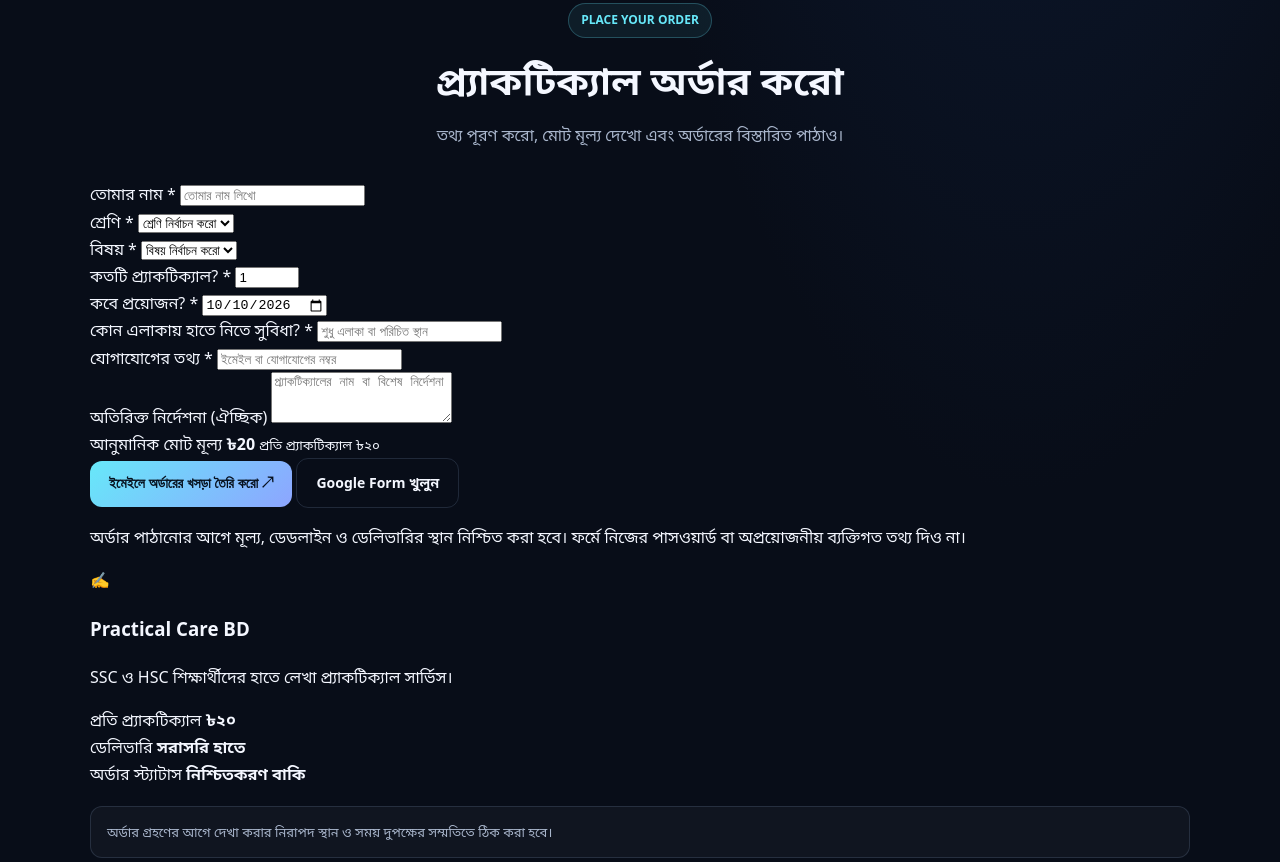
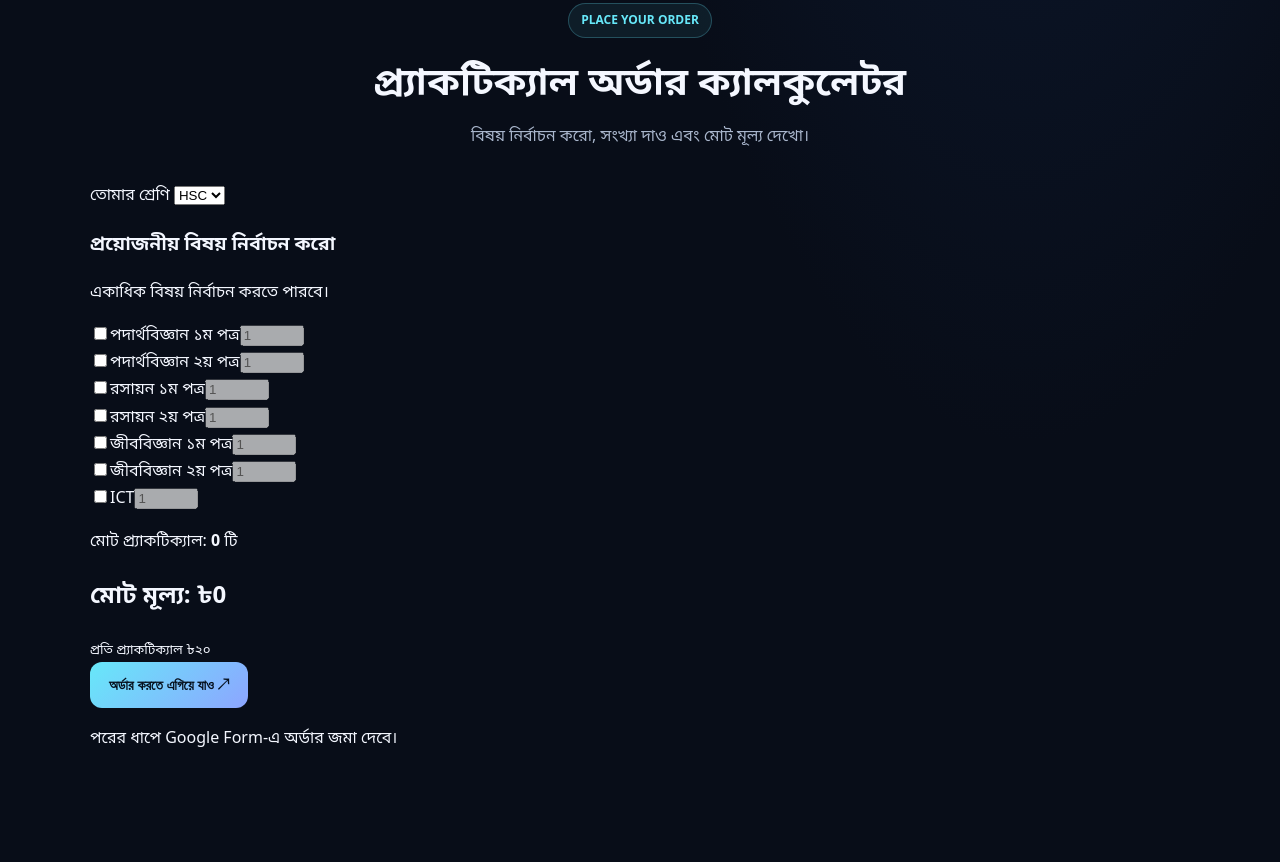
Before and after one commit to SaYADaT-MaX/practical-care-bd, a plain HTML site: page index.html in a window 1280 px wide. Shown: the part 1631-2493 px from the top of the page. Drawn offline with Linux system fonts and the light colour scheme.

Commit message:
Update index.html

```diff
--- a/index.html
+++ b/index.html
@@ -435,120 +435,173 @@
   <div class="container">
     <div class="section-head">
       <span class="eyebrow">PLACE YOUR ORDER</span>
-      <h2>প্র্যাকটিক্যাল অর্ডার করো</h2>
-      <p>তথ্য পূরণ করো, মোট মূল্য দেখো এবং অর্ডারের বিস্তারিত পাঠাও।</p>
+      <h2>প্র্যাকটিক্যাল অর্ডার ক্যালকুলেটর</h2>
+      <p>বিষয় নির্বাচন করো, সংখ্যা দাও এবং মোট মূল্য দেখো।</p>
     </div>
 
-    <div class="order-layout">
-      <form id="practicalOrderForm" class="order-form">
-        <div class="form-field">
-          <label for="customerName">তোমার নাম *</label>
-          <input id="customerName" name="customerName"
-                 required maxlength="80" autocomplete="name"
-                 placeholder="তোমার নাম লিখো">
-        </div>
+    <div class="order-form">
+      <label for="orderClass">তোমার শ্রেণি</label>
+      <select id="orderClass">
+        <option value="HSC">HSC</option>
+        <option value="SSC">SSC</option>
+      </select>
 
-        <div class="form-field">
-          <label for="classLevel">শ্রেণি *</label>
-          <select id="classLevel" name="classLevel" required>
-            <option value="">শ্রেণি নির্বাচন করো</option>
-            <option>SSC</option>
-            <option>HSC</option>
-          </select>
-        </div>
+      <h3>প্রয়োজনীয় বিষয় নির্বাচন করো</h3>
+      <p>একাধিক বিষয় নির্বাচন করতে পারবে।</p>
 
-        <div class="form-field">
-          <label for="subject">বিষয় *</label>
-          <select id="subject" name="subject" required>
-            <option value="">বিষয় নির্বাচন করো</option>
-            <option>পদার্থবিজ্ঞান</option>
-            <option>রসায়ন</option>
-            <option>জীববিজ্ঞান</option>
-            <option>ICT</option>
-            <option>অন্যান্য</option>
-          </select>
-        </div>
+      <div id="subjectList"></div>
 
-        <div class="form-field">
-          <label for="quantity">কতটি প্র্যাকটিক্যাল? *</label>
-          <input id="quantity" name="quantity" type="number"
-                 min="1" max="100" step="1" value="1" required>
-        </div>
+      <div class="order-total">
+        <p>মোট প্র্যাকটিক্যাল: <strong id="totalCount">0</strong> টি</p>
+        <h2>মোট মূল্য: <span id="totalPrice">৳০</span></h2>
+        <small>প্রতি প্র্যাকটিক্যাল ৳২০</small>
+      </div>
 
-        <div class="form-field">
-          <label for="deadline">কবে প্রয়োজন? *</label>
-          <input id="deadline" name="deadline" type="date" required>
-        </div>
+      <button type="button" class="btn order-submit"
+        id="placeOrderBtn">
+        অর্ডার করতে এগিয়ে যাও ↗
+      </button>
 
-        <div class="form-field">
-          <label for="meetupArea">কোন এলাকায় হাতে নিতে সুবিধা? *</label>
-          <input id="meetupArea" name="meetupArea"
-                 required maxlength="120"
-                 placeholder="শুধু এলাকা বা পরিচিত স্থান">
-        </div>
-
-        <div class="form-field">
-          <label for="contactInfo">যোগাযোগের তথ্য *</label>
-          <input id="contactInfo" name="contactInfo"
-                 required maxlength="100"
-                 placeholder="ইমেইল বা যোগাযোগের নম্বর">
-        </div>
-
-        <div class="form-field">
-          <label for="details">অতিরিক্ত নির্দেশনা (ঐচ্ছিক)</label>
-          <textarea id="details" name="details" rows="3"
-                    maxlength="500"
-                    placeholder="প্র্যাকটিক্যালের নাম বা বিশেষ নির্দেশনা"></textarea>
-        </div>
-
-        <div class="order-total">
-          <span>আনুমানিক মোট মূল্য</span>
-          <strong id="totalPrice">৳২০</strong>
-          <small>প্রতি প্র্যাকটিক্যাল ৳২০</small>
-        </div>
-
-        <button type="submit" class="btn order-submit">
-          ইমেইলে অর্ডারের খসড়া তৈরি করো ↗
-        </button>
-
-        <a class="btn btn-outline order-submit"
-           href="https://docs.google.com/forms/d/e/1FAIpQLSe-AJA7npREu5w030IDLTkrLDrzhnI2oiyGJREcRtixc6csow/viewform?usp=preview"
-           target="_blank" rel="noopener noreferrer">
-          Google Form খুলুন
-        </a>
-
-        <p class="form-note">
-          অর্ডার পাঠানোর আগে মূল্য, ডেডলাইন ও ডেলিভারির স্থান নিশ্চিত করা হবে।
-          ফর্মে নিজের পাসওয়ার্ড বা অপ্রয়োজনীয় ব্যক্তিগত তথ্য দিও না।
-        </p>
-      </form>
-
-      <aside class="order-summary">
-        <div class="summary-icon">✍️</div>
-        <h3>Practical Care BD</h3>
-        <p>SSC ও HSC শিক্ষার্থীদের হাতে লেখা প্র্যাকটিক্যাল সার্ভিস।</p>
-
-        <div class="summary-row">
-          <span>প্রতি প্র্যাকটিক্যাল</span>
-          <strong>৳২০</strong>
-        </div>
-        <div class="summary-row">
-          <span>ডেলিভারি</span>
-          <strong>সরাসরি হাতে</strong>
-        </div>
-        <div class="summary-row">
-          <span>অর্ডার স্ট্যাটাস</span>
-          <strong>নিশ্চিতকরণ বাকি</strong>
-        </div>
-
-        <div class="notice">
-          অর্ডার গ্রহণের আগে দেখা করার নিরাপদ স্থান ও সময় দুপক্ষের সম্মতিতে
-          ঠিক করা হবে।
-        </div>
-      </aside>
+      <p class="form-note" id="orderMessage">
+        পরের ধাপে Google Form-এ অর্ডার জমা দেবে।
+      </p>
     </div>
   </div>
 </section>
+
+<script>
+(function () {
+  const subjects = [
+    "পদার্থবিজ্ঞান ১ম পত্র",
+    "পদার্থবিজ্ঞান ২য় পত্র",
+    "রসায়ন ১ম পত্র",
+    "রসায়ন ২য় পত্র",
+    "জীববিজ্ঞান ১ম পত্র",
+    "জীববিজ্ঞান ২য় পত্র",
+    "ICT"
+  ];
+
+  const list = document.getElementById("subjectList");
+  const totalCount = document.getElementById("totalCount");
+  const totalPrice = document.getElementById("totalPrice");
+  const orderMessage = document.getElementById("orderMessage");
+
+  subjects.forEach(function (subject, index) {
+    const row = document.createElement("div");
+    row.className = "form-field";
+
+    const checkbox = document.createElement("input");
+    checkbox.type = "checkbox";
+    checkbox.id = "subject" + index;
+    checkbox.className = "subject-check";
+
+    const label = document.createElement("label");
+    label.htmlFor = checkbox.id;
+    label.textContent = subject;
+
+    const quantity = document.createElement("input");
+    quantity.type = "number";
+    quantity.min = "1";
+    quantity.max = "100";
+    quantity.step = "1";
+    quantity.value = "1";
+    quantity.disabled = true;
+    quantity.className = "subject-quantity";
+    quantity.setAttribute("aria-label", subject + " প্র্যাকটিক্যালের সংখ্যা");
+
+    checkbox.addEventListener("change", function () {
+      quantity.disabled = !checkbox.checked;
+      updateTotal();
+    });
+
+    quantity.addEventListener("input", updateTotal);
+
+    row.appendChild(checkbox);
+    row.appendChild(label);
+    row.appendChild(quantity);
+    list.appendChild(row);
+  });
+
+  function updateTotal() {
+    let count = 0;
+    let invalid = false;
+
+    document.querySelectorAll("#subjectList .form-field").forEach(function (row) {
+      const checkbox = row.querySelector(".subject-check");
+      const quantity = row.querySelector(".subject-quantity");
+
+      if (checkbox.checked) {
+        const number = Number(quantity.value);
+
+        if (!Number.isInteger(number) || number < 1 || number > 100) {
+          invalid = true;
+        } else {
+          count += number;
+        }
+      }
+    });
+
+    totalCount.textContent = invalid ? "—" : count;
+    totalPrice.textContent = invalid
+      ? "সংখ্যা ঠিক করো"
+      : "৳" + (count * 20).toLocaleString("en-US");
+
+    return { count, invalid };
+  }
+
+  document.getElementById("placeOrderBtn").addEventListener("click", function () {
+    const result = updateTotal();
+    const chosen = [];
+
+    document.querySelectorAll("#subjectList .form-field").forEach(function (row) {
+      const checkbox = row.querySelector(".subject-check");
+      const quantity = row.querySelector(".subject-quantity");
+
+      if (checkbox.checked) {
+        const number = Number(quantity.value);
+        if (Number.isInteger(number) && number >= 1 && number <= 100) {
+          chosen.push(checkbox.nextElementSibling.textContent + ": " + number + " টি");
+        }
+      }
+    });
+
+    if (chosen.length === 0) {
+      orderMessage.textContent = "অর্ডারের জন্য অন্তত একটি বিষয় নির্বাচন করো।";
+      return;
+    }
+
+    if (result.invalid) {
+      orderMessage.textContent = "নির্বাচিত বিষয়গুলোর সংখ্যা ১ থেকে ১০০-এর মধ্যে দাও।";
+      return;
+    }
+
+    const orderDetails = [
+      "শ্রেণি: " + document.getElementById("orderClass").value,
+      ...chosen,
+      "মোট প্র্যাকটিক্যাল: " + result.count + " টি",
+      "আনুমানিক মূল্য: ৳" + (result.count * 20)
+    ].join("\n");
+
+    try {
+      sessionStorage.setItem("practicalCareOrder", orderDetails);
+    } catch (error) {
+      // Storage বন্ধ থাকলেও Google Form খোলা যাবে।
+    }
+
+    window.open(
+      "https://docs.google.com/forms/d/e/1FAIpQLSe-AJA7npREu5w030IDLTkrLDrzhnI2oiyGJREcRtixc6csow/viewform?usp=preview",
+      "_blank"
+    );
+
+    orderMessage.textContent =
+      "Google Form খুলেছে। সেখানে অর্ডার জমা দাও। মোট মূল্য: ৳" +
+      (result.count * 20) +
+      "। ক্যালকুলেটরের তথ্য ফর্মে নিজে পূরণ করতে হবে।";
+  });
+
+  updateTotal();
+})();
+</script>
 
     <section id="contact">
       <div class="container">
```
